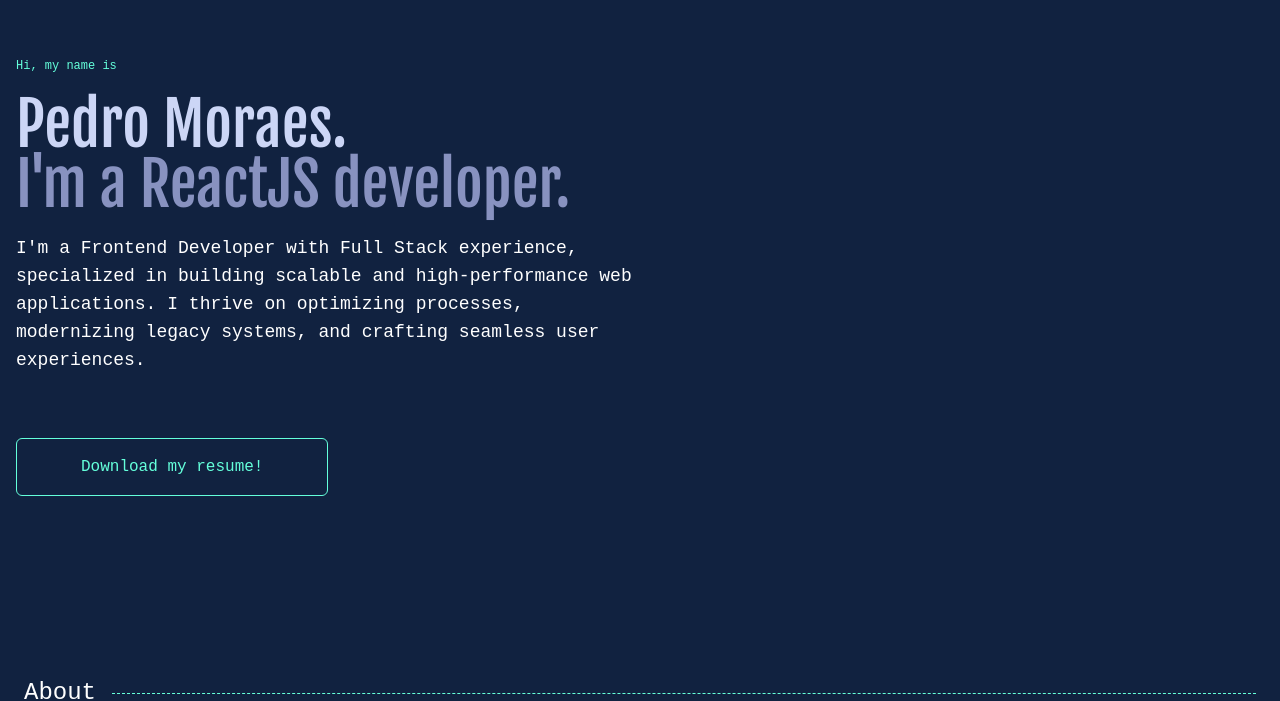
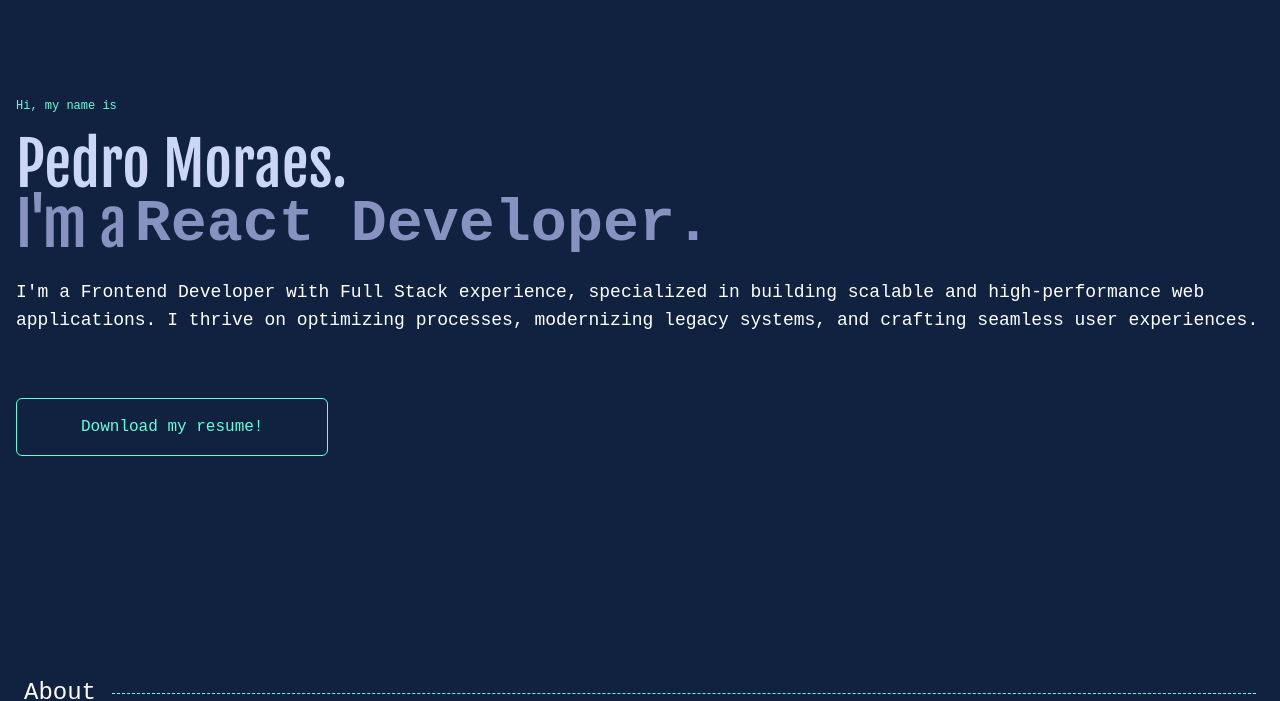
Before and after one commit to pedrojose06/portifolio, a Next.js app: page /en/homePage in a window 1280 px wide. Shown: the part 107-808 px from the top of the page. Built offline with nearby package versions, Linux system fonts and the light colour scheme.

Commit message:
feat: include effect into hero section

```diff
--- a/langs/en.json
+++ b/langs/en.json
@@ -1,7 +1,7 @@
 {
   "Hero": {
     "title": "Hi, my name is",
-    "currentPosition": "I'm a ReactJS developer.",
+    "currentPosition": "I'm a ",
     "synopsis": "I'm a Frontend Developer with Full Stack experience, specialized in building scalable and high-performance web applications. I thrive on optimizing processes, modernizing legacy systems, and crafting seamless user experiences.",
     "downloadCVButton": "Download my resume!"
   },
--- a/langs/pt.json
+++ b/langs/pt.json
@@ -1,7 +1,7 @@
 {
   "Hero": {
     "title": "Oi, meu nome é",
-    "currentPosition": "Sou um desenvolvedor ReactJS.",
+    "currentPosition": "Sou um ",
     "synopsis": "Sou um Desenvolvedor Frontend com experiência Full Stack, especializado na criação de aplicações web escaláveis e de alto desempenho. Gosto de otimizar processos, modernizar sistemas legados e criar experiências de usuário intuitivas.",
     "downloadCVButton": "Baixe meu currículo!"
   },
--- a/src/app/[locale]/hero/page.tsx
+++ b/src/app/[locale]/hero/page.tsx
@@ -1,5 +1,6 @@
 'use client'
 import Button from '@/app/components/Button/Button'
+import Test from '@/app/components/Test/Test'
 import { useTranslations } from 'next-intl'
 
 const Hero = () => {
@@ -7,15 +8,31 @@
   return (
     <section
       id="hero"
-      className="mt-20 mb-8 flex min-h-screenDvh w-full flex-col items-start justify-center font-code text-white md:mt-0 md:h-screenDvh md:w-1/2 md:p-0"
+      className="mt-20 mb-8 flex min-h-screenDvh w-full flex-col items-start justify-center font-code text-white md:mt-0 md:h-screenDvh md:p-0"
     >
       <div className="text-primary text-xs">{t('title')}</div>
-      <div className="py-5 font-fjalla text-6xl text-blue-100">
+      <div className="w-full py-5 font-fjalla text-5xl text-blue-100 md:text-6xl">
         Pedro Moraes.
         <br />
-        <span className="font-fjalla text-blue-200">
+        <div className="flex flex-wrap font-fjalla text-blue-200 ">
           {t('currentPosition')}
-        </span>
+          <Test
+            texts={[
+              'Frontend Engineer.',
+              'React Developer.',
+              'FullStack Engineer.',
+            ]}
+            mainClassName="font-fjalla text-blue-200 font-bold md:pl-2"
+            staggerFrom={'last'}
+            initial={{ y: '100%' }}
+            animate={{ y: 0 }}
+            exit={{ y: '-120%' }}
+            staggerDuration={0.025}
+            splitLevelClassName="overflow-hidden pb-0.5 sm:pb-1 md:pb-1"
+            transition={{ type: 'spring', damping: 30, stiffness: 400 }}
+            rotationInterval={3000}
+          />
+        </div>
       </div>
       <div className="text-lg">{t('synopsis')}</div>
       <div className="flex w-full justify-center pt-8 md:justify-start md:pt-16">
--- /dev/null
+++ b/src/app/components/Test/Test.tsx
@@ -0,0 +1,261 @@
+'use client'
+import React, {
+  forwardRef,
+  useCallback,
+  useEffect,
+  useImperativeHandle,
+  useMemo,
+  useState,
+} from 'react'
+import { motion, AnimatePresence, Transition } from 'framer-motion'
+
+function cn(...classes: (string | undefined | null | boolean)[]): string {
+  return classes.filter(Boolean).join(' ')
+}
+
+export interface RotatingTextRef {
+  next: () => void
+  previous: () => void
+  jumpTo: (index: number) => void
+  reset: () => void
+}
+
+export interface RotatingTextProps
+  extends Omit<
+    React.ComponentPropsWithoutRef<typeof motion.span>,
+    'children' | 'transition' | 'initial' | 'animate' | 'exit'
+  > {
+  texts: string[]
+  transition?: Transition
+  initial?: any
+  animate?: any
+  exit?: any
+  animatePresenceMode?: 'sync' | 'wait'
+  animatePresenceInitial?: boolean
+  rotationInterval?: number
+  staggerDuration?: number
+  staggerFrom?: 'first' | 'last' | 'center' | 'random' | number
+  loop?: boolean
+  auto?: boolean
+  splitBy?: string
+  onNext?: (index: number) => void
+  mainClassName?: string
+  splitLevelClassName?: string
+  elementLevelClassName?: string
+}
+
+const RotatingText = forwardRef<RotatingTextRef, RotatingTextProps>(
+  (
+    {
+      texts,
+      transition = { type: 'spring', damping: 25, stiffness: 300 },
+      initial = { y: '100%', opacity: 0 },
+      animate = { y: 0, opacity: 1 },
+      exit = { y: '-120%', opacity: 0 },
+      animatePresenceMode = 'wait',
+      animatePresenceInitial = false,
+      rotationInterval = 2000,
+      staggerDuration = 0,
+      staggerFrom = 'first',
+      loop = true,
+      auto = true,
+      splitBy = 'characters',
+      onNext,
+      mainClassName,
+      splitLevelClassName,
+      elementLevelClassName,
+      ...rest
+    },
+    ref
+  ) => {
+    const [currentTextIndex, setCurrentTextIndex] = useState<number>(0)
+
+    const splitIntoCharacters = (text: string): string[] => {
+      if (typeof Intl !== 'undefined' && Intl.Segmenter) {
+        const segmenter = new Intl.Segmenter('en', { granularity: 'grapheme' })
+        return Array.from(segmenter.segment(text), (segment) => segment.segment)
+      }
+      return Array.from(text)
+    }
+
+    const elements = useMemo(() => {
+      const currentText: string = texts[currentTextIndex]
+      if (splitBy === 'characters') {
+        const words = currentText.split(' ')
+        return words.map((word, i) => ({
+          characters: splitIntoCharacters(word),
+          needsSpace: i !== words.length - 1,
+        }))
+      }
+      if (splitBy === 'words') {
+        return currentText.split(' ').map((word, i, arr) => ({
+          characters: [word],
+          needsSpace: i !== arr.length - 1,
+        }))
+      }
+      if (splitBy === 'lines') {
+        return currentText.split('\n').map((line, i, arr) => ({
+          characters: [line],
+          needsSpace: i !== arr.length - 1,
+        }))
+      }
+
+      return currentText.split(splitBy).map((part, i, arr) => ({
+        characters: [part],
+        needsSpace: i !== arr.length - 1,
+      }))
+    }, [texts, currentTextIndex, splitBy])
+
+    const getStaggerDelay = useCallback(
+      (index: number, totalChars: number): number => {
+        const total = totalChars
+        if (staggerFrom === 'first') return index * staggerDuration
+        if (staggerFrom === 'last') return (total - 1 - index) * staggerDuration
+        if (staggerFrom === 'center') {
+          const center = Math.floor(total / 2)
+          return Math.abs(center - index) * staggerDuration
+        }
+        if (staggerFrom === 'random') {
+          const randomIndex = Math.floor(Math.random() * total)
+          return Math.abs(randomIndex - index) * staggerDuration
+        }
+        return Math.abs((staggerFrom as number) - index) * staggerDuration
+      },
+      [staggerFrom, staggerDuration]
+    )
+
+    const handleIndexChange = useCallback(
+      (newIndex: number) => {
+        setCurrentTextIndex(newIndex)
+        if (onNext) onNext(newIndex)
+      },
+      [onNext]
+    )
+
+    const next = useCallback(() => {
+      const nextIndex =
+        currentTextIndex === texts.length - 1
+          ? loop
+            ? 0
+            : currentTextIndex
+          : currentTextIndex + 1
+      if (nextIndex !== currentTextIndex) {
+        handleIndexChange(nextIndex)
+      }
+    }, [currentTextIndex, texts.length, loop, handleIndexChange])
+
+    const previous = useCallback(() => {
+      const prevIndex =
+        currentTextIndex === 0
+          ? loop
+            ? texts.length - 1
+            : currentTextIndex
+          : currentTextIndex - 1
+      if (prevIndex !== currentTextIndex) {
+        handleIndexChange(prevIndex)
+      }
+    }, [currentTextIndex, texts.length, loop, handleIndexChange])
+
+    const jumpTo = useCallback(
+      (index: number) => {
+        const validIndex = Math.max(0, Math.min(index, texts.length - 1))
+        if (validIndex !== currentTextIndex) {
+          handleIndexChange(validIndex)
+        }
+      },
+      [texts.length, currentTextIndex, handleIndexChange]
+    )
+
+    const reset = useCallback(() => {
+      if (currentTextIndex !== 0) {
+        handleIndexChange(0)
+      }
+    }, [currentTextIndex, handleIndexChange])
+
+    useImperativeHandle(
+      ref,
+      () => ({
+        next,
+        previous,
+        jumpTo,
+        reset,
+      }),
+      [next, previous, jumpTo, reset]
+    )
+
+    useEffect(() => {
+      if (!auto) return
+      const intervalId = setInterval(next, rotationInterval)
+      return () => clearInterval(intervalId)
+    }, [next, rotationInterval, auto])
+
+    return (
+      <motion.span
+        className={cn(
+          'relative flex flex-wrap whitespace-pre-wrap',
+          mainClassName
+        )}
+        {...rest}
+        layout
+        transition={transition}
+      >
+        <span className="sr-only">{texts[currentTextIndex]}</span>
+        <AnimatePresence
+          mode={animatePresenceMode}
+          initial={animatePresenceInitial}
+        >
+          <motion.div
+            key={currentTextIndex}
+            className={cn(
+              splitBy === 'lines'
+                ? 'flex w-full flex-col'
+                : 'relative flex flex-wrap whitespace-pre-wrap'
+            )}
+            layout
+            aria-hidden="true"
+          >
+            {elements.map((wordObj, wordIndex, array) => {
+              const previousCharsCount = array
+                .slice(0, wordIndex)
+                .reduce((sum, word) => sum + word.characters.length, 0)
+              return (
+                <span
+                  key={wordIndex}
+                  className={cn('inline-flex', splitLevelClassName)}
+                >
+                  {wordObj.characters.map((char, charIndex) => (
+                    <motion.span
+                      key={charIndex}
+                      initial={initial}
+                      animate={animate}
+                      exit={exit}
+                      transition={{
+                        ...transition,
+                        delay: getStaggerDelay(
+                          previousCharsCount + charIndex,
+                          array.reduce(
+                            (sum, word) => sum + word.characters.length,
+                            0
+                          )
+                        ),
+                      }}
+                      className={cn('inline-block', elementLevelClassName)}
+                    >
+                      {char}
+                    </motion.span>
+                  ))}
+                  {wordObj.needsSpace && (
+                    <span className="whitespace-pre"> </span>
+                  )}
+                </span>
+              )
+            })}
+          </motion.div>
+        </AnimatePresence>
+      </motion.span>
+    )
+  }
+)
+
+RotatingText.displayName = 'RotatingText'
+export default RotatingText
```
